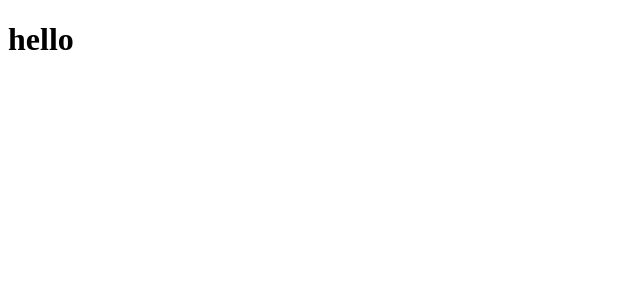
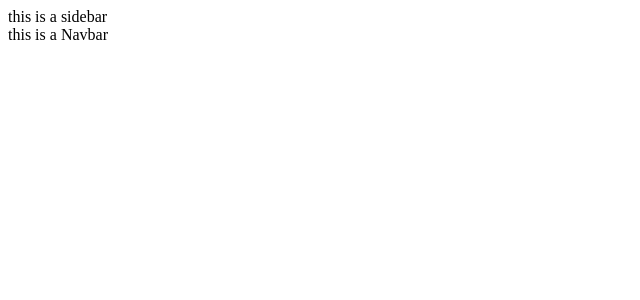
Before and after one commit to ValerioCipolla/portfolio, a Next.js app: page / in a window 1280 px wide. Shown: the top 300 px of the page, without its empty margins (0-640 px from the left). Built offline with nearby package versions, Linux system fonts and the light colour scheme.

Commit message:
created basic compoentns

```diff
--- /dev/null
+++ b/Components/Layout/index.js
@@ -0,0 +1,21 @@
+import React from "react";
+import Navbar from "../Navbar";
+import Sidebar from "../Sidebar";
+import Head from "next/head";
+
+const Layout = ({ children }) => {
+  return (
+    <div>
+      <Head>
+        <title>Valerio Cipolla</title>
+        <meta name="description" content="Generated by create next app" />
+        <link rel="icon" href="/favicon.ico" />
+      </Head>
+      <Sidebar />
+      <Navbar />
+      {children}
+    </div>
+  );
+};
+
+export default Layout;
--- /dev/null
+++ b/Components/Navbar/index.js
@@ -0,0 +1,7 @@
+import React from "react";
+
+const Navbar = () => {
+  return <div>this is a Navbar</div>;
+};
+
+export default Navbar;
--- /dev/null
+++ b/Components/Sidebar/index.js
@@ -0,0 +1,7 @@
+import React from "react";
+
+const Sidebar = () => {
+  return <div>this is a sidebar</div>;
+};
+
+export default Sidebar;
--- a/pages/_app.js
+++ b/pages/_app.js
@@ -1,5 +1,11 @@
+import Layout from "../Components/Layout";
+
 function MyApp({ Component, pageProps }) {
-  return <Component {...pageProps} />;
+  return (
+    <Layout>
+      <Component {...pageProps} />
+    </Layout>
+  );
 }
 
 export default MyApp;
--- a/pages/index.js
+++ b/pages/index.js
@@ -1,15 +1,3 @@
-import Head from "next/head";
-
 export default function Home() {
-  return (
-    <div>
-      <Head>
-        <title>Valerio Cipolla</title>
-        <meta name="description" content="Generated by create next app" />
-        <link rel="icon" href="/favicon.ico" />
-      </Head>
-
-      <h1>hello</h1>
-    </div>
-  );
+  return <div></div>;
 }
```
Also changed, not shown: 1 other file (tests, documents, lock files or other folders).
